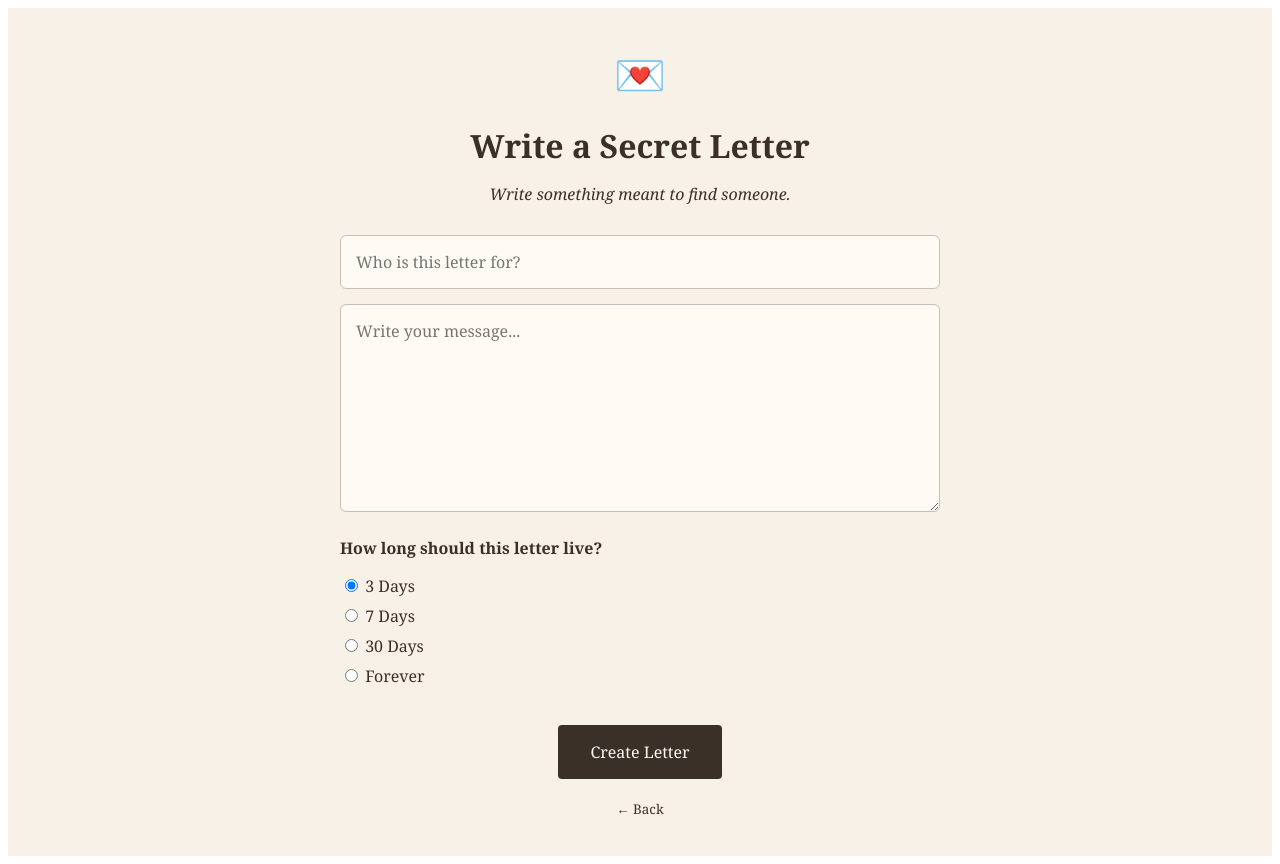
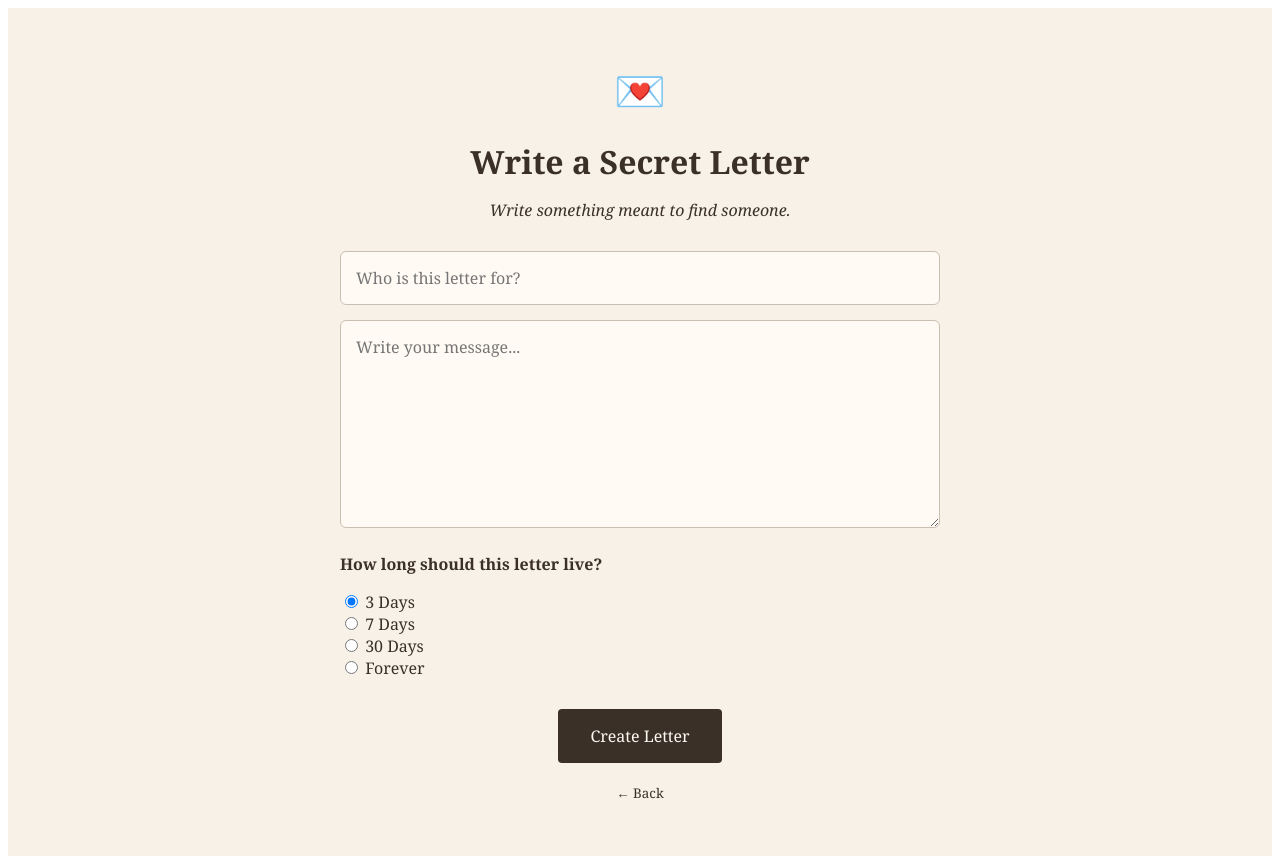
Before and after one commit to faroidahmad/secret-letter, a Next.js app: page / in a window 1280 px wide. Both pictures are taken after a click on the button "💌 Write a Letter". Built offline with nearby package versions, Linux system fonts and the light colour scheme; no server answers.

Commit message:
Update page.js

```diff
--- a/app/page.js
+++ b/app/page.js
@@ -5,11 +5,9 @@ import { supabase } from "../lib/supabase";
 
 export default function Home() {
   const [showWrite, setShowWrite] = useState(false);
-
   const [recipient, setRecipient] = useState("");
   const [message, setMessage] = useState("");
   const [duration, setDuration] = useState("3");
-
   const [loading, setLoading] = useState(false);
   const [success, setSuccess] = useState(false);
   const [error, setError] = useState("");
@@ -26,18 +24,15 @@ export default function Home() {
     let expiresAt = null;
 
     if (duration !== "forever") {
-      const days = Number(duration);
       const date = new Date();
-
-      date.setDate(date.getDate() + days);
-
+      date.setDate(date.getDate() + Number(duration));
       expiresAt = date.toISOString();
     }
 
     const { error: insertError } = await supabase
       .from("letters")
       .insert({
-        recipient: recipient.trim(),
+        recipient_name: recipient.trim(),
         message: message.trim(),
         expires_at: expiresAt,
         is_premium: false,
@@ -46,9 +41,7 @@ export default function Home() {
 
     if (insertError) {
       console.error(insertError);
-
       setError(insertError.message);
-
       setLoading(false);
       return;
     }
@@ -71,15 +64,9 @@ export default function Home() {
         fontFamily: "Georgia, serif",
       }}
     >
-      {/* HOME */}
       {!showWrite ? (
         <div style={{ maxWidth: "600px" }}>
-          <div
-            style={{
-              fontSize: "48px",
-              marginBottom: "16px",
-            }}
-          >
+          <div style={{ fontSize: "48px", marginBottom: "16px" }}>
             ✉️
           </div>
 
@@ -119,12 +106,7 @@ export default function Home() {
             💌 Write a Letter
           </button>
 
-          <p
-            style={{
-              marginTop: "35px",
-              fontSize: "14px",
-            }}
-          >
+          <p style={{ marginTop: "35px", fontSize: "14px" }}>
             Already have a Secret Letter?
           </p>
 
@@ -144,14 +126,8 @@ export default function Home() {
           </button>
         </div>
       ) : success ? (
-        /* SUCCESS */
         <div style={{ maxWidth: "500px" }}>
-          <div
-            style={{
-              fontSize: "60px",
-              marginBottom: "20px",
-            }}
-          >
+          <div style={{ fontSize: "60px", marginBottom: "20px" }}>
             🕊️
           </div>
 
@@ -166,8 +142,8 @@ export default function Home() {
               lineHeight: "1.7",
             }}
           >
-            Your message has been safely placed in the
-            world, waiting to find its recipient.
+            Your message has been safely placed in the world,
+            waiting to find its recipient.
           </p>
 
           <button
@@ -193,28 +169,12 @@ export default function Home() {
           </button>
         </div>
       ) : (
-        /* WRITE LETTER */
-        <div
-          style={{
-            maxWidth: "600px",
-            width: "100%",
-          }}
-        >
-          <div
-            style={{
-              fontSize: "42px",
-              marginBottom: "12px",
-            }}
-          >
+        <div style={{ maxWidth: "600px", width: "100%" }}>
+          <div style={{ fontSize: "42px", marginBottom: "12px" }}>
             💌
           </div>
 
-          <h1
-            style={{
-              fontSize: "32px",
-              marginBottom: "8px",
-            }}
-          >
+          <h1 style={{ fontSize: "32px", marginBottom: "8px" }}>
             Write a Secret Letter
           </h1>
 
@@ -228,13 +188,10 @@ export default function Home() {
             Write something meant to find someone.
           </p>
 
-          {/* RECIPIENT */}
           <input
             type="text"
             value={recipient}
-            onChange={(e) =>
-              setRecipient(e.target.value)
-            }
+            onChange={(e) => setRecipient(e.target.value)}
             placeholder="Who is this letter for?"
             style={{
               width: "100%",
@@ -249,12 +206,9 @@ export default function Home() {
             }}
           />
 
-          {/* MESSAGE */}
           <textarea
             value={message}
-            onChange={(e) =>
-              setMessage(e.target.value)
-            }
+            onChange={(e) => setMessage(e.target.value)}
             placeholder="Write your message..."
             rows="8"
             style={{
@@ -270,103 +224,68 @@ export default function Home() {
             }}
           />
 
-          {/* DURATION */}
-          <div
-            style={{
-              marginTop: "20px",
-              textAlign: "left",
-            }}
-          >
+          <div style={{ marginTop: "20px", textAlign: "left" }}>
             <p style={{ fontWeight: "bold" }}>
               How long should this letter live?
             </p>
 
-            <label
-              style={{
-                display: "block",
-                marginBottom: "8px",
-              }}
-            >
+            <label>
               <input
                 type="radio"
                 name="duration"
                 value="3"
                 checked={duration === "3"}
-                onChange={(e) =>
-                  setDuration(e.target.value)
-                }
+                onChange={(e) => setDuration(e.target.value)}
               />{" "}
               3 Days
             </label>
 
-            <label
-              style={{
-                display: "block",
-                marginBottom: "8px",
-              }}
-            >
+            <br />
+
+            <label>
               <input
                 type="radio"
                 name="duration"
                 value="7"
                 checked={duration === "7"}
-                onChange={(e) =>
-                  setDuration(e.target.value)
-                }
+                onChange={(e) => setDuration(e.target.value)}
               />{" "}
               7 Days
             </label>
 
-            <label
-              style={{
-                display: "block",
-                marginBottom: "8px",
-              }}
-            >
+            <br />
+
+            <label>
               <input
                 type="radio"
                 name="duration"
                 value="30"
                 checked={duration === "30"}
-                onChange={(e) =>
-                  setDuration(e.target.value)
-                }
+                onChange={(e) => setDuration(e.target.value)}
               />{" "}
               30 Days
             </label>
 
-            <label
-              style={{
-                display: "block",
-                marginBottom: "8px",
-              }}
-            >
+            <br />
+
+            <label>
               <input
                 type="radio"
                 name="duration"
                 value="forever"
                 checked={duration === "forever"}
-                onChange={(e) =>
-                  setDuration(e.target.value)
-                }
+                onChange={(e) => setDuration(e.target.value)}
               />{" "}
               Forever
             </label>
           </div>
 
-          {/* ERROR */}
           {error && (
-            <p
-              style={{
-                color: "#9b2c2c",
-                marginTop: "20px",
-              }}
-            >
+            <p style={{ color: "#9b2c2c", marginTop: "20px" }}>
               {error}
             </p>
           )}
 
-          {/* CREATE */}
           <button
             onClick={createLetter}
             disabled={loading}
@@ -378,21 +297,16 @@ export default function Home() {
               padding: "16px 32px",
               borderRadius: "4px",
               fontSize: "16px",
-              cursor: loading
-                ? "wait"
-                : "pointer",
+              cursor: loading ? "wait" : "pointer",
               fontFamily: "Georgia, serif",
               opacity: loading ? 0.7 : 1,
             }}
           >
-            {loading
-              ? "Creating..."
-              : "Create Letter"}
+            {loading ? "Creating..." : "Create Letter"}
           </button>
 
           <br />
 
-          {/* BACK */}
           <button
             onClick={() => setShowWrite(false)}
             style={{
```
